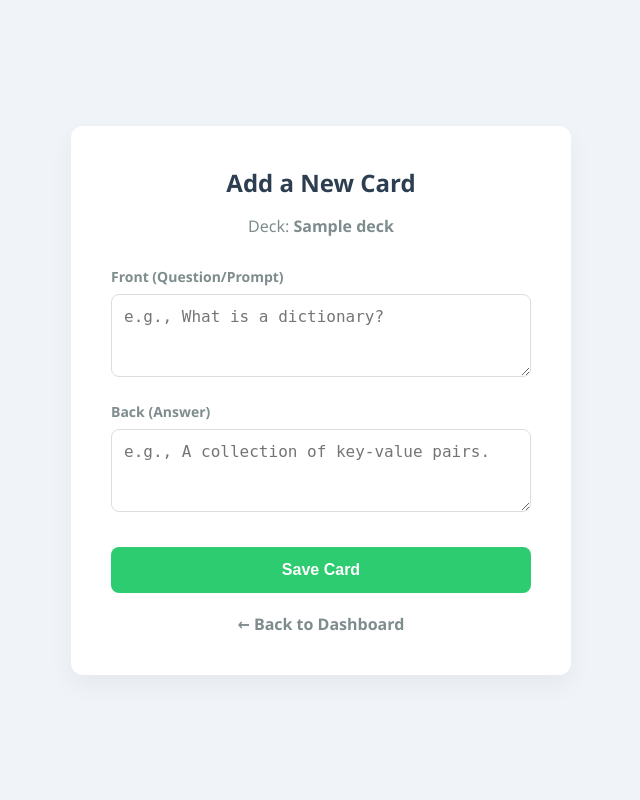
After one commit to AayushWaney/AI-Flashcard-App, a Flask app: page /deck/1/add_card in a window 1280 px wide. The commit adds this page. Shown: the whole page, without its empty margins (319-959 px from the left). Run offline with Flask 3, Linux system fonts and the light colour scheme; a user stored in the database is signed in; tables that the repository leaves empty hold one stand-in row (values such as "Sample post").

Commit message:
feat: add flashcard CRUD and study interface

```diff
--- a/app.py
+++ b/app.py
@@ -175,6 +175,84 @@ def delete_deck(deck_id):
         flash(f"Deck '{deck.title}' has been deleted.")
     return redirect(url_for('dashboard'))
 
+
+@app.route('/deck/<int:deck_id>')
+@login_required
+def view_deck(deck_id):
+    deck = Deck.query.get_or_404(deck_id)
+    if deck.user_id != current_user.id:
+        flash("Unauthorized access.")
+        return redirect(url_for('dashboard'))
+    # BUG FIX: Passing the cards list to the template
+    return render_template('view_deck.html', deck=deck, cards=deck.cards)
+
+
+@app.route('/deck/<int:deck_id>/add_card', methods=['GET', 'POST'])
+@login_required
+def add_card(deck_id):
+    deck = Deck.query.get_or_404(deck_id)
+    if deck.user_id != current_user.id:
+        return redirect(url_for('dashboard'))
+
+    if request.method == 'POST':
+        front = request.form.get('front')
+        back = request.form.get('back')
+        new_card = Card(front=front, back=back, deck_id=deck.id)
+        db.session.add(new_card)
+        db.session.commit()
+        flash("Card added successfully!")
+        return redirect(url_for('view_deck', deck_id=deck.id))
+    return render_template('add_card.html', deck=deck)
+
+
+@app.route('/card/<int:card_id>/edit', methods=['GET', 'POST'])
+@login_required
+def edit_card(card_id):
+    card = Card.query.get_or_404(card_id)
+    if card.deck.user_id != current_user.id:
+        return redirect(url_for('dashboard'))
+
+    if request.method == 'POST':
+        card.front = request.form.get('front')
+        card.back = request.form.get('back')
+        db.session.commit()
+        flash("Card updated!")
+        return redirect(url_for('view_deck', deck_id=card.deck_id))
+    return render_template('edit_card.html', card=card)
+
+
+@app.route('/card/<int:card_id>/delete', methods=['POST'])
+@login_required
+def delete_card(card_id):
+    card = Card.query.get_or_404(card_id)
+    deck_id = card.deck_id
+    if card.deck.user_id == current_user.id:
+        db.session.delete(card)
+        db.session.commit()
+        flash("Card deleted.")
+    return redirect(url_for('view_deck', deck_id=deck_id))
+
+
+@app.route('/deck/<int:deck_id>/study')
+@login_required
+def study_session(deck_id):
+    deck = Deck.query.get_or_404(deck_id)
+    if deck.user_id != current_user.id:
+        return redirect(url_for('dashboard'))
+
+    # Fetch cards that are due for review, explicitly ordering by the oldest due date first
+    due_cards = Card.query.filter(
+        Card.deck_id == deck_id,
+        Card.next_review <= datetime.utcnow()
+    ).order_by(Card.next_review.asc()).all()
+
+    if not due_cards:
+        flash("You're all caught up with this deck for now!")
+        return redirect(url_for('view_deck', deck_id=deck.id))
+
+    # BUG FIX: Passing the full list of 'cards' for the JS frontend to consume
+    return render_template('study_session.html', deck=deck, cards=due_cards, total_due=len(due_cards))
+
 # 6. RUNNING THE SERVER
 if __name__ == "__main__":
     app.run(debug=True)
--- /dev/null
+++ b/templates/add_card.html
@@ -0,0 +1,117 @@
+<!DOCTYPE html>
+<html lang="en">
+<head>
+    <meta charset="UTF-8">
+    <title>Add Card - Flashcard App</title>
+    <style>
+        body {
+            font-family: 'Segoe UI', Tahoma, Geneva, Verdana, sans-serif;
+            background-color: #f0f4f8;
+            color: #2c3e50;
+            margin: 0;
+            height: 100vh;
+            display: flex;
+            flex-direction: column;
+            justify-content: center;
+            align-items: center;
+        }
+        .form-container {
+            background: white;
+            padding: 40px;
+            border-radius: 12px;
+            box-shadow: 0 10px 25px rgba(0,0,0,0.05);
+            width: 100%;
+            max-width: 500px;
+            box-sizing: border-box;
+        }
+        h1 {
+            margin-top: 0;
+            margin-bottom: 5px;
+            font-size: 24px;
+            text-align: center;
+        }
+        p.subtitle {
+            text-align: center;
+            color: #7f8c8d;
+            margin-bottom: 30px;
+        }
+        .form-group {
+            margin-bottom: 20px;
+        }
+        label {
+            font-weight: bold;
+            font-size: 14px;
+            color: #7f8c8d;
+            display: block;
+            margin-bottom: 8px;
+        }
+        textarea {
+            width: 100%;
+            padding: 12px;
+            border: 1px solid #dcdde1;
+            border-radius: 8px;
+            font-size: 16px;
+            box-sizing: border-box;
+            transition: border-color 0.3s;
+            resize: vertical;
+            min-height: 80px;
+        }
+        textarea:focus {
+            outline: none;
+            border-color: #3498db;
+        }
+        .btn-success {
+            width: 100%;
+            background-color: #2ecc71;
+            color: white;
+            padding: 14px;
+            border: none;
+            border-radius: 8px;
+            font-size: 16px;
+            font-weight: bold;
+            cursor: pointer;
+            transition: background 0.3s, transform 0.2s;
+            margin-top: 10px;
+        }
+        .btn-success:hover {
+            background-color: #27ae60;
+            transform: translateY(-2px);
+        }
+        .back-link {
+            display: block;
+            text-align: center;
+            margin-top: 20px;
+            color: #7f8c8d;
+            text-decoration: none;
+            font-weight: bold;
+        }
+        .back-link:hover {
+            color: #3498db;
+        }
+    </style>
+</head>
+<body>
+
+    <div class="form-container">
+        <h1>Add a New Card</h1>
+        <p class="subtitle">Deck: <strong>{{ deck.title }}</strong></p>
+
+        <form action="{{ url_for('add_card', deck_id=deck.id) }}" method="POST">
+            <div class="form-group">
+                <label>Front (Question/Prompt)</label>
+                <textarea name="front" rows="3" required placeholder="e.g., What is a dictionary?"></textarea>
+            </div>
+
+            <div class="form-group">
+                <label>Back (Answer)</label>
+                <textarea name="back" rows="3" required placeholder="e.g., A collection of key-value pairs."></textarea>
+            </div>
+
+            <button type="submit" class="btn-success">Save Card</button>
+        </form>
+
+        <a href="{{ url_for('dashboard') }}" class="back-link">← Back to Dashboard</a>
+    </div>
+
+</body>
+</html>
--- a/templates/dashboard.html
+++ b/templates/dashboard.html
@@ -75,8 +75,8 @@
                 <h3 class="deck-title">{{ deck.title }}</h3>
                 <p class="deck-desc">{{ deck.description or "No description provided." }}</p>
                 <div class="deck-actions" style="display: flex; align-items: center; flex-wrap: wrap; gap: 15px;">
-                    <a href="#" onclick="alert('Study feature coming in Day 5!'); return false;">📚 Study Cards</a>
-                    <a href="#" onclick="alert('Card management coming in Day 5!'); return false;">➕ Add Card</a>
+                    <a href="{{ url_for('view_deck', deck_id=deck.id) }}">📚 Study Cards</a>
+                    <a href="{{ url_for('add_card', deck_id=deck.id) }}">➕ Add Card</a>
                     <a href="#" onclick="alert('Export feature coming in Day 6!'); return false;" style="color: #9b59b6;">📤 Export</a>
 
                     <a href="{{ url_for('edit_deck', deck_id=deck.id) }}" style="color: #f39c12;">✏️ Edit Deck</a>
```
Also changed, not shown: templates/edit_card.html (added, +42 -0 lines), templates/study_session.html (added, +159 -0 lines), templates/view_deck.html (added, +92 -0 lines).
